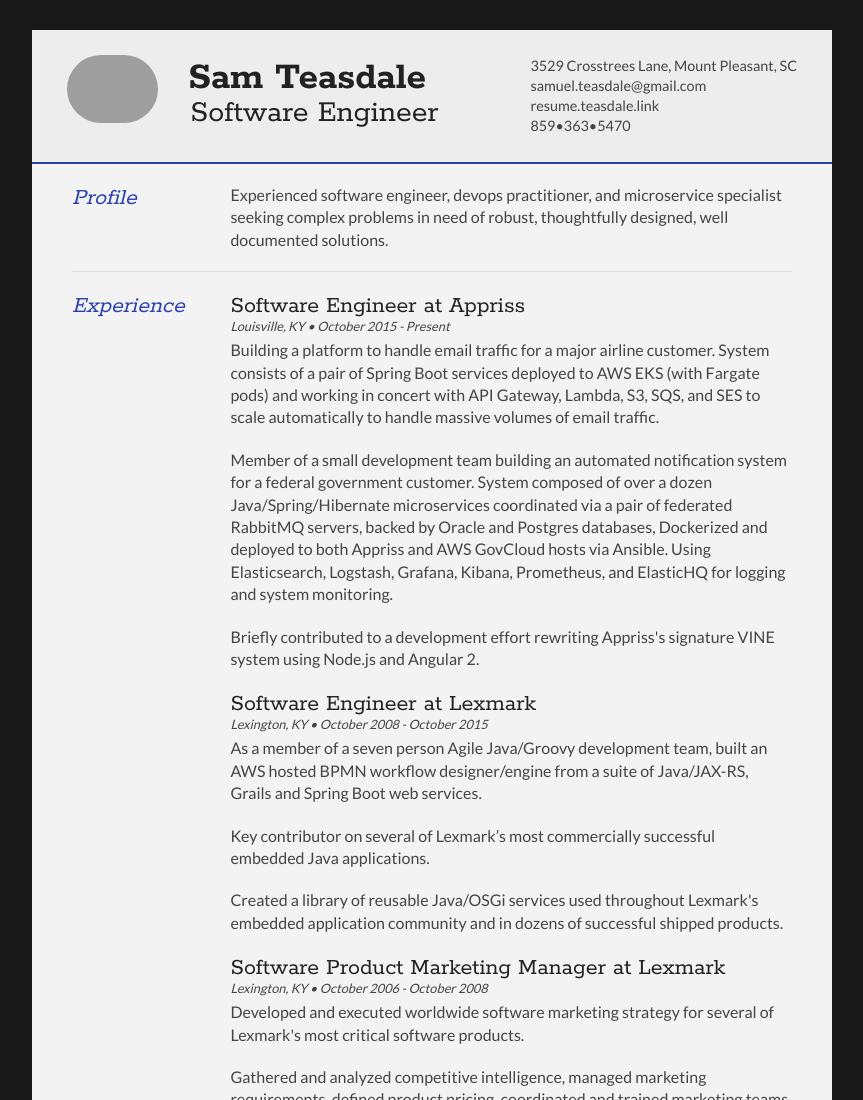
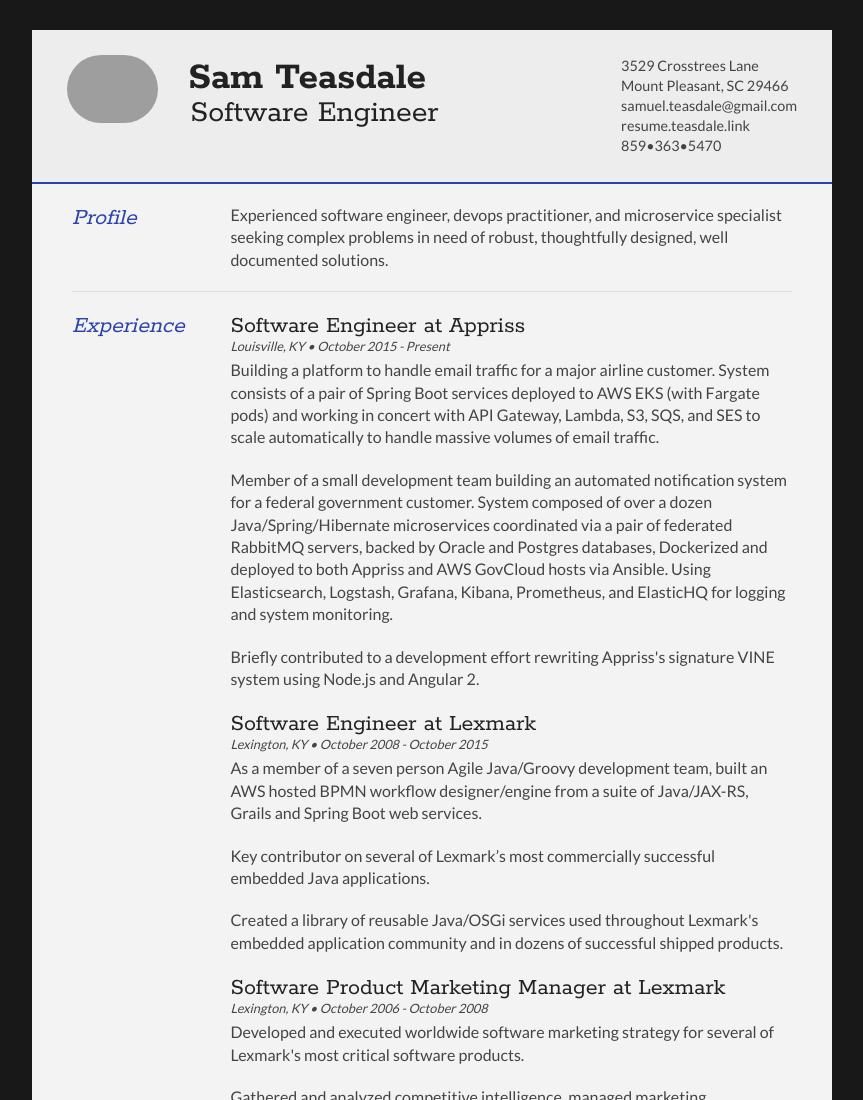
Before and after one commit to steasdal/resume-responsive, a website: page content/index.html in a window 1280 px wide. Shown: the top 1100 px of the page, without its empty margins (208-1071 px from the left). Drawn offline with Linux system fonts and the light colour scheme; grey boxes are pictures that could not be loaded.

Commit message:
Updating address format

```diff
--- a/content/index.html
+++ b/content/index.html
@@ -28,7 +28,8 @@
 
 		<div id="contactDetails" class="quickFade delayFour">
 			<ul>
-				<li>3529 Crosstrees Lane, Mount Pleasant, SC</li>
+				<li>3529 Crosstrees Lane</li>
+				<li>Mount Pleasant, SC 29466</li>
 				<li><a href="mailto:samuel.teasdale@gmail.com" target="_blank">samuel.teasdale@gmail.com</a></li>
 				<li><a href="https://resume.teasdale.link">resume.teasdale.link</a></li>
 				<li><a href="tel:8593635470">859•363•5470</a></li>
```
